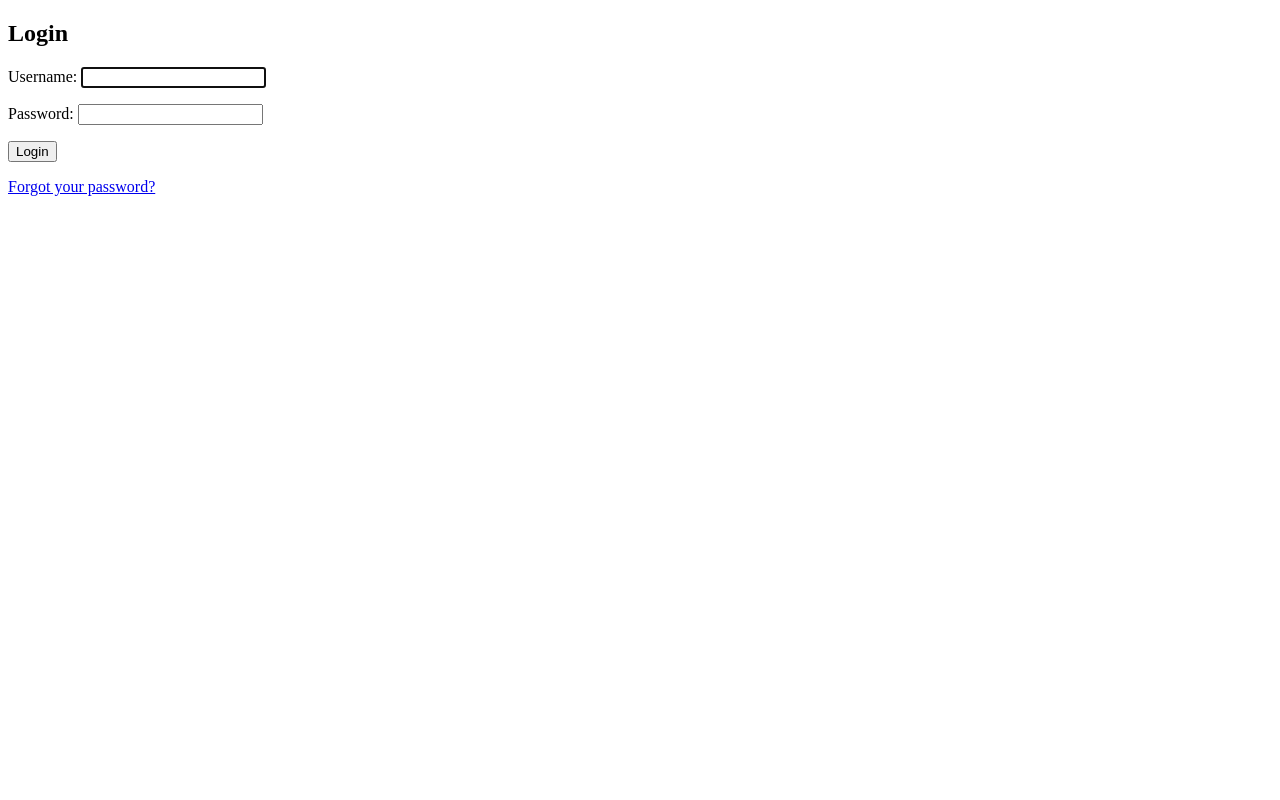
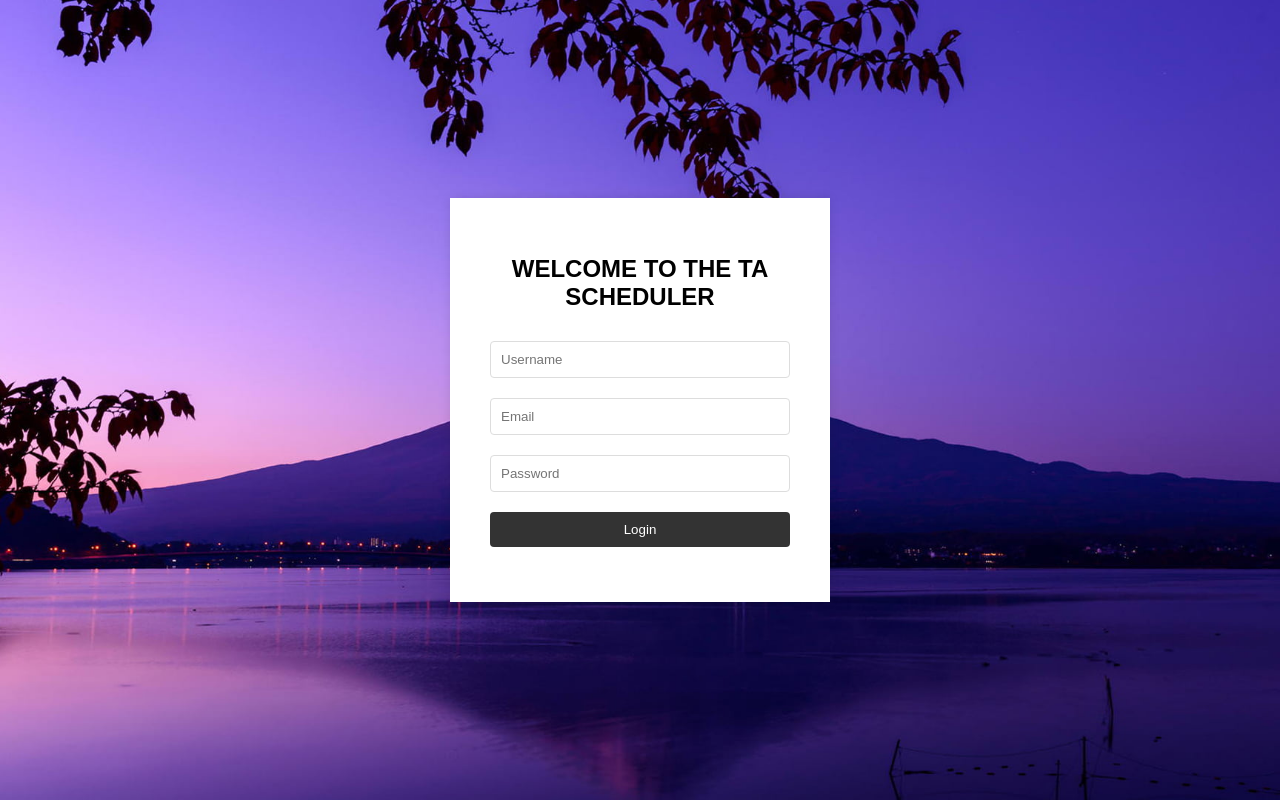
Before and after one commit to NathanEdwards2023/TaScheduler, a Django app: page /accounts/login/ in a window 1280 px wide. Run offline with Django 5.2, Linux system fonts and the light colour scheme.

```diff
--- /dev/null
+++ b/static/css/login.css
@@ -0,0 +1,74 @@
+body {
+    font-family: Arial, sans-serif;
+    /*Remove if needed1*/
+    background-image: url('static/images/wallpaperflare.com_wallpaper.jpg');
+    background-color: #f7f7f7;
+    background-size: cover;
+    background-position: center;
+    background-repeat: no-repeat;
+    /*Remove if needed2*/
+    margin: 0;
+    padding: 0;
+    display: flex;
+    justify-content: center;
+    align-items: center;
+    height: 100vh;
+}
+
+.login-container {
+    text-align: center;
+    background: #fff;
+    padding: 40px;
+    margin: auto;
+    width: 300px;
+    box-shadow: 0 0 10px rgba(0, 0, 0, 0.1);
+}
+
+.login-container h1 {
+    font-size: 24px;
+    margin-bottom: 20px;
+}
+
+.login-container form {
+    margin-bottom: 15px;
+}
+
+.login-container input[type="text"],
+.login-container input[type="password"],
+.login-container input[type="email"] {
+    width: 100%;
+    padding: 10px;
+    margin: 10px 0;
+    border: 1px solid #ddd;
+    border-radius: 4px;
+    box-sizing: border-box;
+}
+
+.login-container input[type="submit"] {
+    width: 100%;
+    padding: 10px;
+    margin-top: 10px;
+    border: none;
+    border-radius: 4px;
+    background-color: #333;
+    color: white;
+    cursor: pointer;
+}
+
+.login-container input[type="submit"]:hover {
+    background-color: #555;
+}
+
+.login-container p {
+    margin-top: 20px;
+}
+
+/* Adjust the color of links */
+.login-container a {
+    color: #0067ab;
+    text-decoration: none;
+}
+
+.login-container a:hover {
+    text-decoration: underline;
+}
--- a/templates/registration/login.html
+++ b/templates/registration/login.html
@@ -1,20 +1,50 @@
+{% load static %}
+
 <!DOCTYPE html>
 <html lang="en">
 <head>
     <meta charset="UTF-8">
     <title>Login</title>
+    <link rel="stylesheet" href="{% static 'css/login.css' %}">
+{#  Can comment out this code to remove background  #}
+    <style>
+        body {
+            font-family: Arial, sans-serif;
+            background-image: url('{% static "images/wallpaperflare.com_wallpaper.jpg" %}');
+            background-color: #f7f7f7;
+            background-size: cover;
+            background-position: center;
+            background-repeat: no-repeat;
+            margin: 0;
+            padding: 0;
+            display: flex;
+            justify-content: center;
+            align-items: center;
+            height: 100vh;
+        }
+    </style>
 </head>
 <body>
-    <h2>Login</h2>
-    <form method="post" action="{% url 'login' %}">
-        {% csrf_token %}
-        {{ form.as_p }}
-        <button type="submit">Login</button>
-    </form>
-    {% if form.errors %}
-        <p>Your username and password didn't match. Please try again.</p>
-    {% endif %}
-    <p><a href="{% url 'password_reset' %}">Forgot your password?</a></p>
+    <div class="login-container">
+        <h1>WELCOME TO THE TA SCHEDULER</h1>
+        <form method="post" action="{% url 'login' %}">
+            {% csrf_token %}
+            <label>
+                <input type="text" name="username" placeholder="Username">
+            </label>
+            <label>
+                <input type="email" name="email" placeholder="Email">
+            </label>
+            <label>
+                <input type="password" name="password" placeholder="Password">
+            </label>
+            <input type="submit" value="Login">
+        </form>
+{#        <p>Don't have an account? <a href="{% url 'signup' %}">Sign up</a></p>#}
+{# Will need code above soon #}
+    </div>
+
+
 
 </body>
 </html>
```
Also changed, not shown: db.sqlite3, static/images/wallpaperflare.com_wallpaper.jpg (added).
